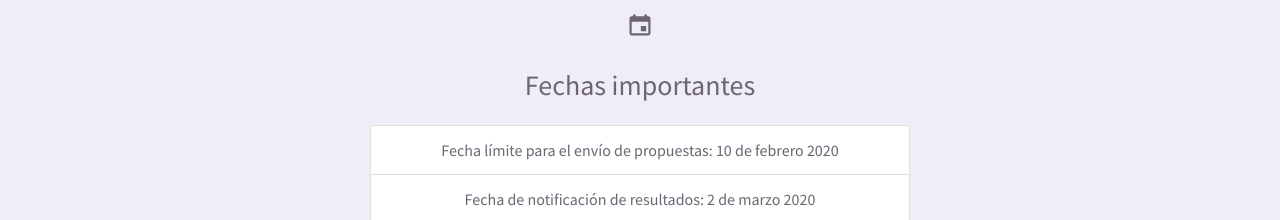
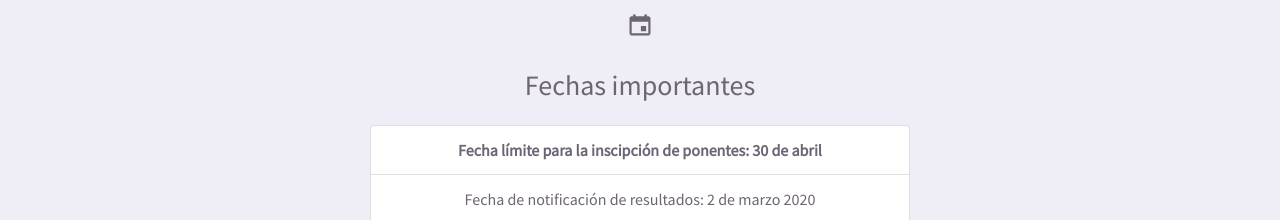
Before and after one commit to thelule/redhd, a website: page index.html in a window 1280 px wide. Shown: the part 3220-3440 px from the top of the page. Drawn offline with nearby package versions, Linux system fonts and the light colour scheme.

Commit message:
Fechainscipción de ponentes 30 de abril

```diff
--- a/index.html
+++ b/index.html
@@ -255,7 +255,7 @@
                     <h3>Fechas importantes</h3>
 
                     <ul class="list-group">
-                      <li class="list-group-item">Fecha límite para el envío de propuestas: 10 de febrero 2020</li>
+                      <li class="list-group-item"><b>Fecha límite para la inscipción de ponentes: 30 de abril</b></li>
                       <li class="list-group-item">Fecha de notificación de resultados: 2 de marzo 2020</li>
                       <li class="list-group-item">Registro: A partir del 15 de marzo 2020</li>
                       <li class="list-group-item">Evento: 20 al 22 de mayo 2020</li>
```
